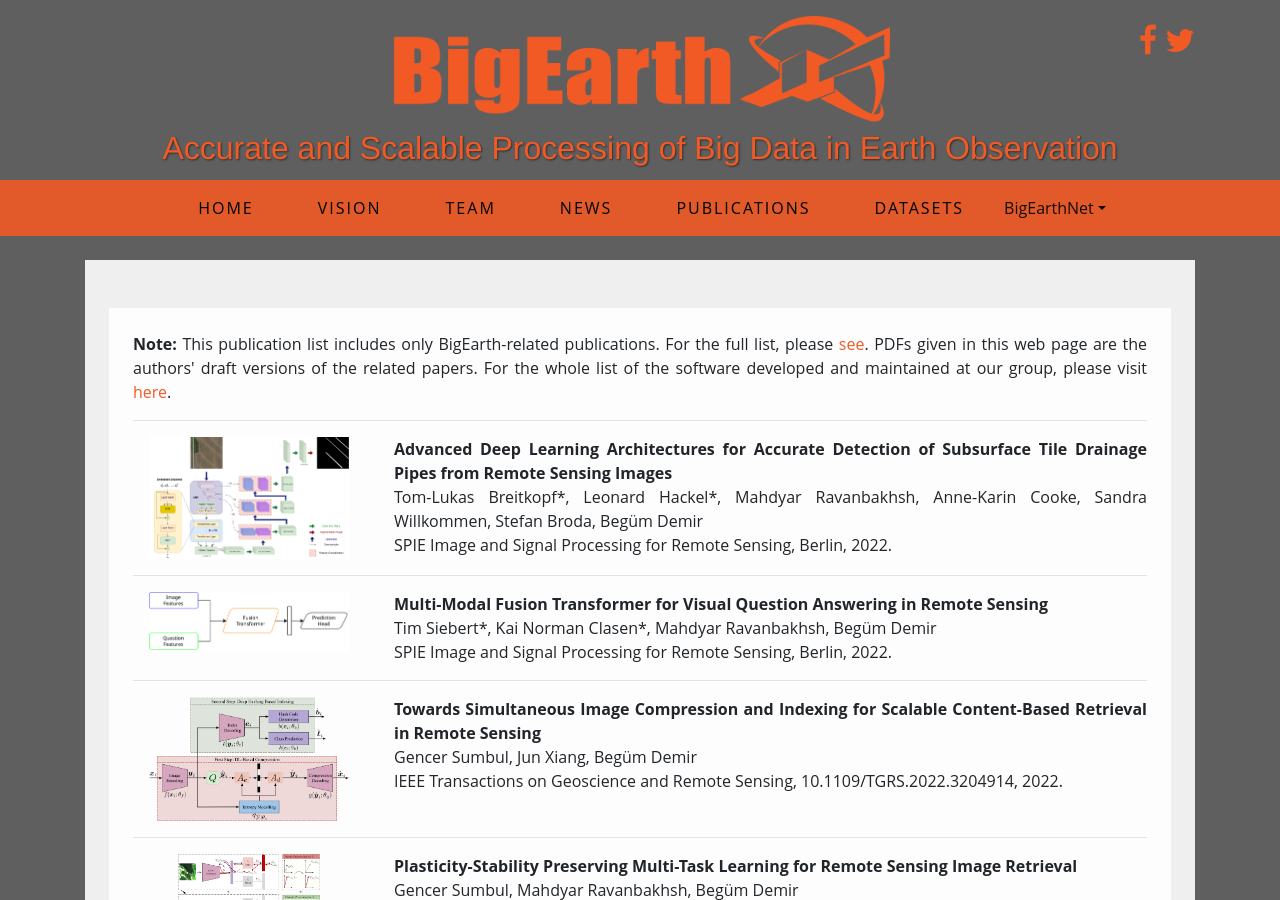
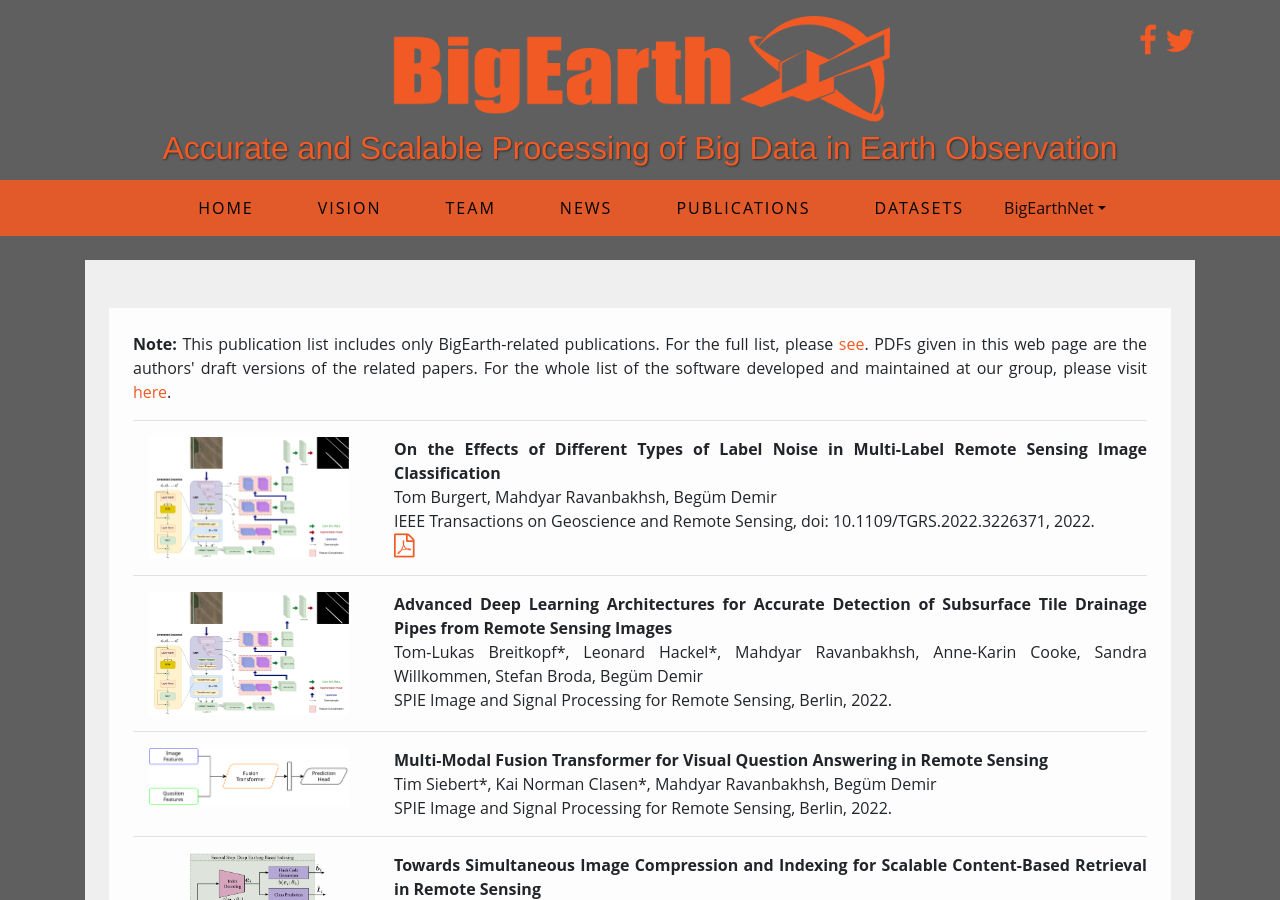
Before and after one commit to rsim-tu-berlin/bigearth.eu, a Jekyll site: the page built from publications.md, in a window 1280 px wide and 900 px high. Built offline with Jekyll 4.4.1, drawn with Linux system fonts in a browser that asks for light colours; nearby versions of some CDN libraries; a style sheet for code colours, icons or effects is not loaded.

Commit message:
add publication

```diff
--- a/publications.md
+++ b/publications.md
@@ -10,6 +10,18 @@ guid: https://www.bigearth.eu/publications
 		<p>
 			<b>Note:</b> This publication list includes only BigEarth-related publications. For the full list, please <a href="https://rsim.berlin/publications" target="_blank">see</a>. PDFs given in this web page are the authors' draft versions of the related papers. For the whole list of the software developed and maintained at our group, please visit <a href="https://rsim.berlin/software" target="_blank">here</a>.
 		</p>
+		<hr />
+		<div class="row">
+			<div class="col-lg-3 col-lg-12-pull">
+				<img class="publication-image mx-auto d-block" src="assets/publications/images/ADLAAD-2022.jpg">
+			</div>
+			<div class="col-lg-9 col-lg-12-push">
+				<span class="publication-title">On the Effects of Different Types of Label Noise in Multi-Label Remote Sensing Image Classification</span><br />
+				Tom Burgert, Mahdyar Ravanbakhsh, Begüm Demir<br />
+				 IEEE Transactions on Geoscience and Remote Sensing, doi: 10.1109/TGRS.2022.3226371, 2022.<br />
+				<a class="publication-icon" href="https://ieeexplore.ieee.org/document/9968196" target="_blank"><i class="fa fa-file-pdf-o text-color-be"></i></a>
+			</div>
+		</div>
 		<hr />
 		<div class="row">
 			<div class="col-lg-3 col-lg-12-pull">
```
